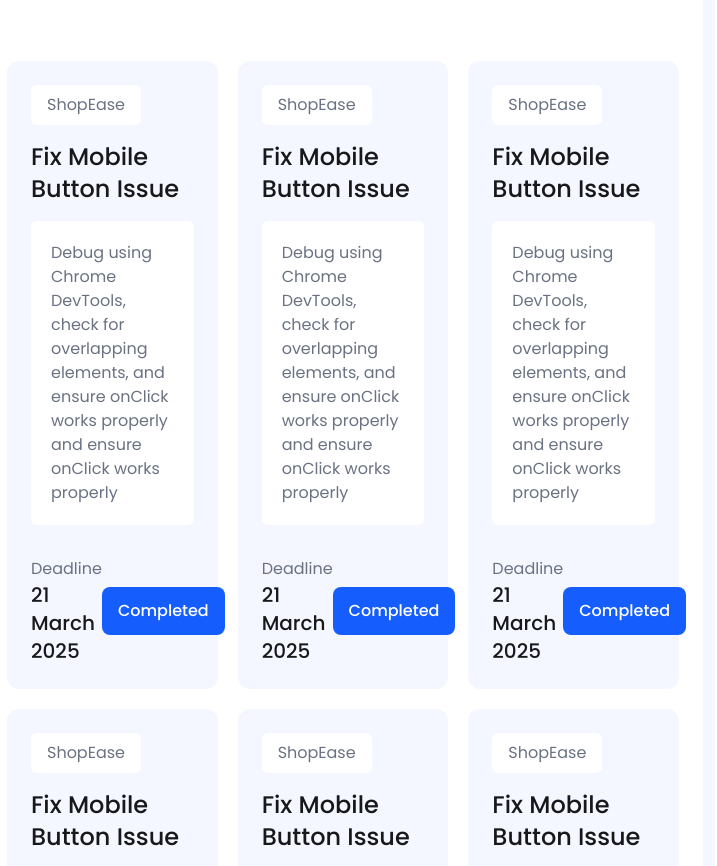
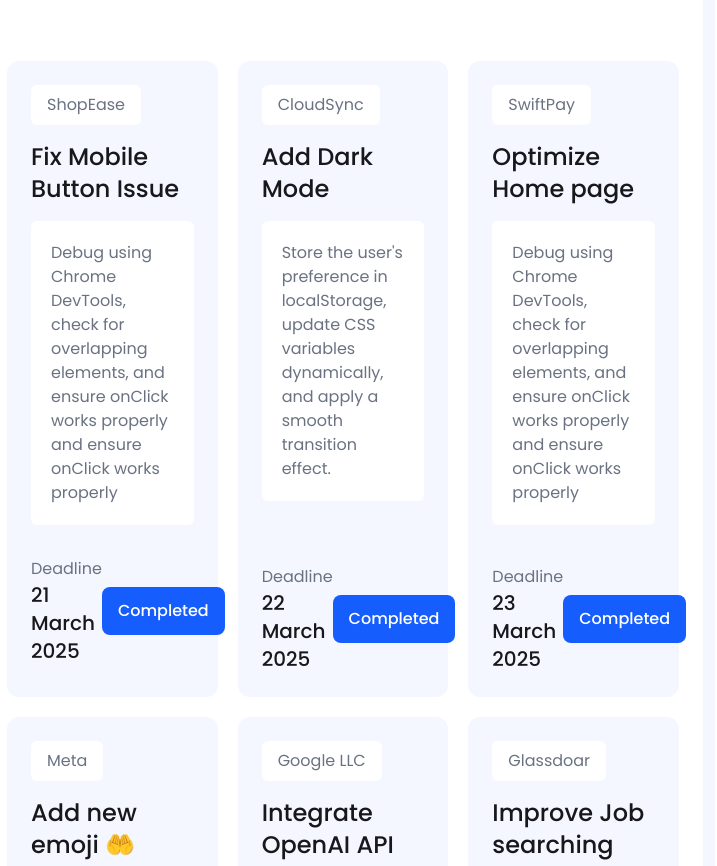
Before and after one commit to ana-yet/assignment-5, a plain HTML site: page index.html in a window 1280 px wide. Shown: the part 379-1245 px from the top of the page, without its empty margins (177-894 px from the left). Drawn offline with nearby package versions, Linux system fonts and the light colour scheme.

Commit message:
good night

```diff
--- a/index.html
+++ b/index.html
@@ -65,9 +65,9 @@
                 <img class="w-6 h-6" src="./assets/checkbox.png" alt="" />
               </div>
               <!-- text -->
-              <div class="text-center">
+              <div>
                 <h3 class="text-[#00303C] font-medium">Task Assigned </h3>
-                <h2 class="text-4xl font-bold">05</h2>
+                <h2 class="text-4xl font-bold">06</h2>
               </div>
             </div>
             <!-- task card middle -->
@@ -134,17 +134,44 @@
               </div>
             </div>
             <!-- card 2 -->
-            <div class="bg-[#F4F7FF] p-6 rounded-xl">
+            <div class="bg-[#F4F7FF] p-6 rounded-xl flex flex-col">
               <!-- text content -->
-              <div class="mb-8">
+              <div class="mb-8 flex-1">
                 <h4
                   class="px-4 py-2 bg-white rounded-md inline-block mb-4 text-gray-500"
                 >
-                  ShopEase
+                  CloudSync
                 </h4>
-                <h2 class="text-2xl font-medium mb-4">
-                  Fix Mobile Button Issue
-                </h2>
+                <h2 class="text-2xl font-medium mb-4">Add Dark Mode</h2>
+                <p class="p-5 bg-white rounded-md text-gray-500">
+                  Store the user's preference in localStorage, update CSS
+                  variables dynamically, and apply a smooth transition effect.
+                </p>
+              </div>
+              <!-- button content -->
+              <div class="flex items-center justify-between">
+                <!-- text content -->
+                <div>
+                  <p class="text-gray-500">Deadline</p>
+                  <h4 class="text-xl font-medium">22 March 2025</h4>
+                </div>
+                <button
+                  class="py-3 px-4 rounded-lg bg-blue-600 text-white font-medium"
+                >
+                  Completed
+                </button>
+              </div>
+            </div>
+            <!-- card 3 -->
+            <div class="bg-[#F4F7FF] p-6 rounded-xl">
+              <!-- text content -->
+              <div class="mb-10 flex-1">
+                <h4
+                  class="px-4 py-2 bg-white rounded-md inline-block mb-4 text-gray-500"
+                >
+                  SwiftPay
+                </h4>
+                <h2 class="text-2xl font-medium mb-4">Optimize Home page </h2>
                 <p class="p-5 bg-white rounded-md text-gray-500">
                   Debug using Chrome DevTools, check for overlapping elements,
                   and ensure onClick works properly and ensure onClick works
@@ -156,39 +183,7 @@
                 <!-- text content -->
                 <div>
                   <p class="text-gray-500">Deadline</p>
-                  <h4 class="text-xl font-medium">21 March 2025</h4>
-                </div>
-                <button
-                  class="py-3 px-4 rounded-lg bg-blue-600 text-white font-medium"
-                >
-                  Completed
-                </button>
-              </div>
-            </div>
-            <!-- card 3 -->
-            <div class="bg-[#F4F7FF] p-6 rounded-xl">
-              <!-- text content -->
-              <div class="mb-8">
-                <h4
-                  class="px-4 py-2 bg-white rounded-md inline-block mb-4 text-gray-500"
-                >
-                  ShopEase
-                </h4>
-                <h2 class="text-2xl font-medium mb-4">
-                  Fix Mobile Button Issue
-                </h2>
-                <p class="p-5 bg-white rounded-md text-gray-500">
-                  Debug using Chrome DevTools, check for overlapping elements,
-                  and ensure onClick works properly and ensure onClick works
-                  properly
-                </p>
-              </div>
-              <!-- button content -->
-              <div class="flex items-center justify-between">
-                <!-- text content -->
-                <div>
-                  <p class="text-gray-500">Deadline</p>
-                  <h4 class="text-xl font-medium">21 March 2025</h4>
+                  <h4 class="text-xl font-medium">23 March 2025</h4>
                 </div>
                 <button
                   class="py-3 px-4 rounded-lg bg-blue-600 text-white font-medium"
@@ -204,11 +199,9 @@
                 <h4
                   class="px-4 py-2 bg-white rounded-md inline-block mb-4 text-gray-500"
                 >
-                  ShopEase
+                  Meta
                 </h4>
-                <h2 class="text-2xl font-medium mb-4">
-                  Fix Mobile Button Issue
-                </h2>
+                <h2 class="text-2xl font-medium mb-4">Add new emoji 🤲</h2>
                 <p class="p-5 bg-white rounded-md text-gray-500">
                   Debug using Chrome DevTools, check for overlapping elements,
                   and ensure onClick works properly and ensure onClick works
@@ -220,7 +213,7 @@
                 <!-- text content -->
                 <div>
                   <p class="text-gray-500">Deadline</p>
-                  <h4 class="text-xl font-medium">21 March 2025</h4>
+                  <h4 class="text-xl font-medium">24 March 2025</h4>
                 </div>
                 <button
                   class="py-3 px-4 rounded-lg bg-blue-600 text-white font-medium"
@@ -236,11 +229,9 @@
                 <h4
                   class="px-4 py-2 bg-white rounded-md inline-block mb-4 text-gray-500"
                 >
-                  ShopEase
+                  Google LLC
                 </h4>
-                <h2 class="text-2xl font-medium mb-4">
-                  Fix Mobile Button Issue
-                </h2>
+                <h2 class="text-2xl font-medium mb-4">Integrate OpenAI API</h2>
                 <p class="p-5 bg-white rounded-md text-gray-500">
                   Debug using Chrome DevTools, check for overlapping elements,
                   and ensure onClick works properly and ensure onClick works
@@ -252,7 +243,7 @@
                 <!-- text content -->
                 <div>
                   <p class="text-gray-500">Deadline</p>
-                  <h4 class="text-xl font-medium">21 March 2025</h4>
+                  <h4 class="text-xl font-medium">25 March 2025</h4>
                 </div>
                 <button
                   class="py-3 px-4 rounded-lg bg-blue-600 text-white font-medium"
@@ -268,11 +259,9 @@
                 <h4
                   class="px-4 py-2 bg-white rounded-md inline-block mb-4 text-gray-500"
                 >
-                  ShopEase
+                  Glassdoar
                 </h4>
-                <h2 class="text-2xl font-medium mb-4">
-                  Fix Mobile Button Issue
-                </h2>
+                <h2 class="text-2xl font-medium mb-4">Improve Job searching</h2>
                 <p class="p-5 bg-white rounded-md text-gray-500">
                   Debug using Chrome DevTools, check for overlapping elements,
                   and ensure onClick works properly and ensure onClick works
@@ -284,7 +273,7 @@
                 <!-- text content -->
                 <div>
                   <p class="text-gray-500">Deadline</p>
-                  <h4 class="text-xl font-medium">21 March 2025</h4>
+                  <h4 class="text-xl font-medium">26 March 2025</h4>
                 </div>
                 <button
                   class="py-3 px-4 rounded-lg bg-blue-600 text-white font-medium"
@@ -319,6 +308,7 @@
       </section>
     </main>
     <!-- script -->
+    <script src="./script/toggling.js"></script>
     <script src="./script/date.js"></script>
     <script src="./script/script.js"></script>
   </body>
--- a/script/script.js
+++ b/script/script.js
@@ -16,7 +16,3 @@ document
     body.style.backgroundColor = color[colorIndex];
     document;
   });
-
-document.getElementById("Blogs").addEventListener("click", function (event) {
-  window.location.href = "../qna.html";
-});
--- /dev/null
+++ b/script/toggling.js
@@ -0,0 +1,11 @@
+// blogs join
+document.getElementById("Blogs").addEventListener("click", function (event) {
+  event.preventDefault();
+  window.location.href = "../qna.html";
+});
+
+// qn
+document.getElementById("qn-btn").addEventListener("click", function (event) {
+  event.preventDefault();
+  window.location.href = "../index.html";
+});
```
Also changed, not shown: qna.html (+11 -0 lines).
